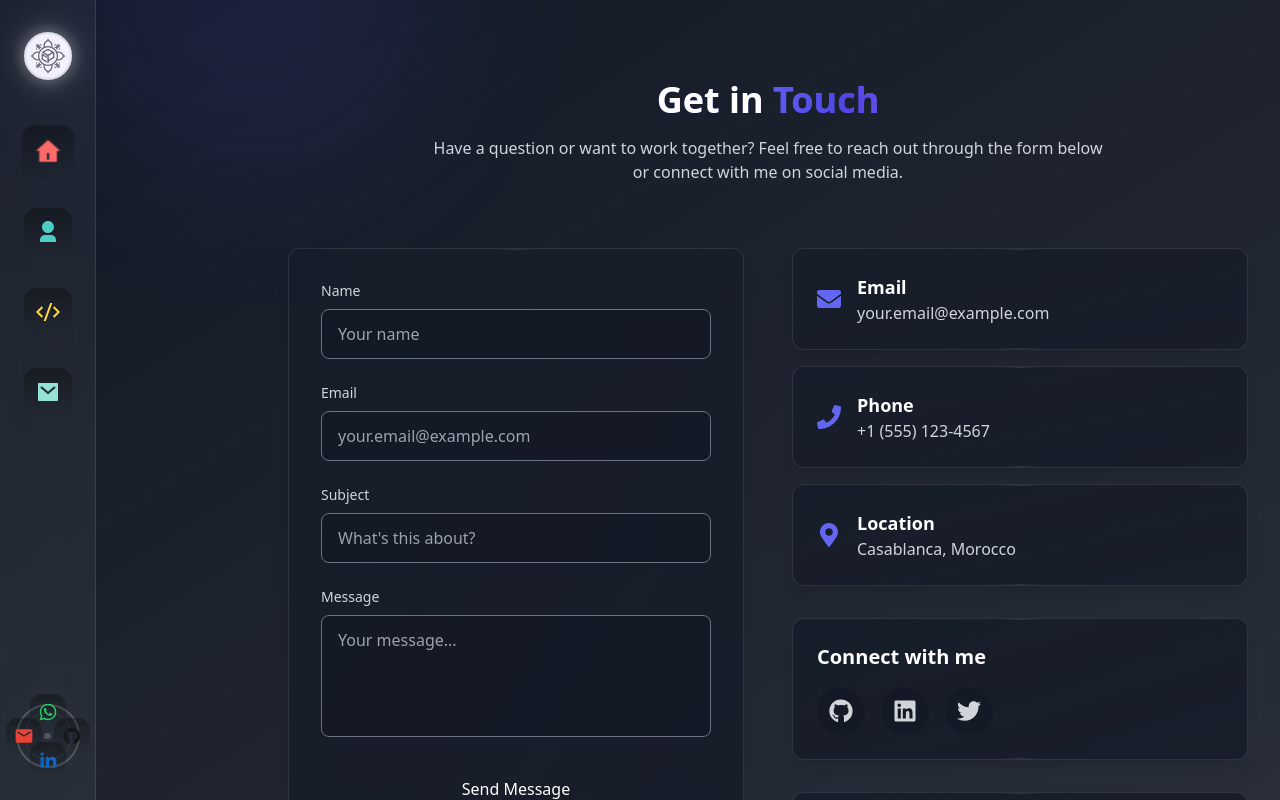
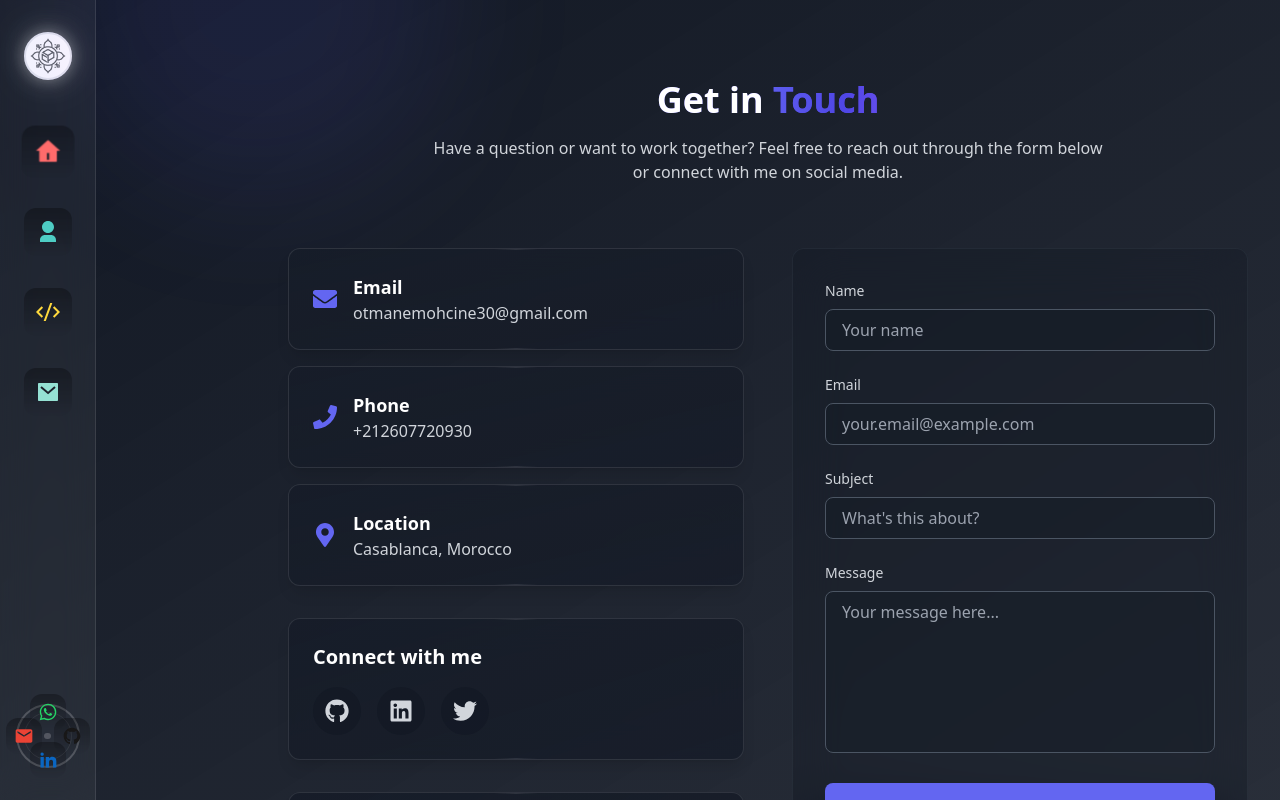
Before and after one commit to mohcine-otmane/Portfolio, a React (Create React App) app in the folder frontend/: page /contact in a window 1280 px wide. Shown: the top 800 px of the page. Built offline with nearby package versions, Linux system fonts and the light colour scheme.

Commit message:
Fix: Contact form layout and styles

```diff
--- a/frontend/src/pages/Contact.js
+++ b/frontend/src/pages/Contact.js
@@ -25,11 +25,27 @@ const Contact = () => {
     setSubmitStatus(null);
 
     try {
-      // Simulate API call
-      await new Promise(resolve => setTimeout(resolve, 1000));
+      const response = await fetch('http://localhost:5000/contact', {
+        method: 'POST',
+        headers: {
+          'Content-Type': 'application/json',
+        },
+        body: JSON.stringify({
+          name: formData.name,
+          email: formData.email,
+          subject: formData.subject,
+          message: formData.message,
+        }),
+      });
+
+      if (!response.ok) {
+        throw new Error('Failed to send message');
+      }
+
       setSubmitStatus('success');
       setFormData({ name: '', email: '', subject: '', message: '' });
     } catch (error) {
+      console.error('Error sending message:', error);
       setSubmitStatus('error');
     } finally {
       setIsSubmitting(false);
@@ -40,14 +56,14 @@ const Contact = () => {
     {
       icon: <FaEnvelope className="w-6 h-6" />,
       title: 'Email',
-      content: 'your.email@example.com',
-      link: 'mailto:your.email@example.com',
+      content: 'otmanemohcine30@gmail.com',
+      link: 'mailto:otmanemohcine30@gmail.com',
     },
     {
       icon: <FaPhone className="w-6 h-6" />,
       title: 'Phone',
-      content: '+1 (555) 123-4567',
-      link: 'tel:+15551234567',
+      content: '+212607720930',
+      link: 'tel:+212607720930',
     },
     {
       icon: <FaMapMarkerAlt className="w-6 h-6" />,
@@ -92,95 +108,6 @@ const Contact = () => {
         </div>
 
         <div className="grid grid-cols-1 lg:grid-cols-2 gap-12">
-          {/* Contact Form */}
-          <div className="glass-card p-8 animate-fadeIn">
-          <form onSubmit={handleSubmit} className="space-y-6">
-            <div>
-                <label htmlFor="name" className="block text-sm font-medium text-gray-300 mb-2">
-                  Name
-                </label>
-              <input
-                type="text"
-                  id="name"
-                name="name"
-                value={formData.name}
-                onChange={handleChange}
-                required
-                  className="w-full px-4 py-3 bg-background/50 border border-glass-border rounded-lg text-white placeholder-gray-400 focus:outline-none focus:ring-2 focus:ring-primary/50 focus:border-transparent transition-all"
-                  placeholder="Your name"
-              />
-            </div>
-
-            <div>
-                <label htmlFor="email" className="block text-sm font-medium text-gray-300 mb-2">
-                  Email
-                </label>
-              <input
-                type="email"
-                  id="email"
-                name="email"
-                value={formData.email}
-                onChange={handleChange}
-                required
-                  className="w-full px-4 py-3 bg-background/50 border border-glass-border rounded-lg text-white placeholder-gray-400 focus:outline-none focus:ring-2 focus:ring-primary/50 focus:border-transparent transition-all"
-                  placeholder="your.email@example.com"
-                />
-              </div>
-
-              <div>
-                <label htmlFor="subject" className="block text-sm font-medium text-gray-300 mb-2">
-                  Subject
-                </label>
-                <input
-                  type="text"
-                  id="subject"
-                  name="subject"
-                  value={formData.subject}
-                  onChange={handleChange}
-                  required
-                  className="w-full px-4 py-3 bg-background/50 border border-glass-border rounded-lg text-white placeholder-gray-400 focus:outline-none focus:ring-2 focus:ring-primary/50 focus:border-transparent transition-all"
-                  placeholder="What's this about?"
-              />
-            </div>
-
-            <div>
-                <label htmlFor="message" className="block text-sm font-medium text-gray-300 mb-2">
-                  Message
-                </label>
-              <textarea
-                  id="message"
-                name="message"
-                value={formData.message}
-                onChange={handleChange}
-                required
-                  rows={4}
-                  className="w-full px-4 py-3 bg-background/50 border border-glass-border rounded-lg text-white placeholder-gray-400 focus:outline-none focus:ring-2 focus:ring-primary/50 focus:border-transparent transition-all resize-none"
-                  placeholder="Your message..."
-              />
-            </div>
-
-              <button
-                type="submit"
-                disabled={isSubmitting}
-                className="w-full btn py-3 px-6 text-center transition-all duration-300"
-              >
-                {isSubmitting ? 'Sending...' : 'Send Message'}
-              </button>
-
-              {submitStatus === 'success' && (
-                <p className="text-green-400 text-center mt-4 animate-fadeIn">
-                  Message sent successfully! I'll get back to you soon.
-                </p>
-              )}
-
-              {submitStatus === 'error' && (
-                <p className="text-red-400 text-center mt-4 animate-fadeIn">
-                  Oops! Something went wrong. Please try again later.
-                </p>
-              )}
-          </form>
-        </div>
-
           {/* Contact Information */}
           <div className="space-y-8 animate-fadeIn delay-200">
             {/* Contact Cards */}
@@ -220,7 +147,7 @@ const Contact = () => {
               </div>
             </div>
 
-            {/* Map or Additional Info */}
+            {/* Map */}
             <div className="glass-card p-6">
               <h3 className="text-xl font-semibold text-white mb-4">Location</h3>
               <div className="aspect-w-16 aspect-h-9 rounded-lg overflow-hidden">
@@ -238,6 +165,90 @@ const Contact = () => {
               </div>
             </div>
           </div>
+
+          {/* Contact Form */}
+          <div className="bg-background/30 backdrop-blur-xl border border-gray-600/20 rounded-xl p-8 animate-fadeIn delay-300">
+            <form onSubmit={handleSubmit} className="space-y-6">
+              <div>
+                <label htmlFor="name" className="block text-sm font-medium text-gray-300 mb-2">
+                  Name
+                </label>
+                <input
+                  type="text"
+                  id="name"
+                  name="name"
+                  value={formData.name}
+                  onChange={handleChange}
+                  required
+                  className="w-full px-4 py-2 bg-background/30 border border-gray-600 rounded-lg text-white placeholder-gray-400 focus:outline-none focus:ring-2 focus:ring-primary focus:border-transparent hover:border-gray-500 transition-colors duration-200"
+                  placeholder="Your name"
+                />
+              </div>
+
+              <div>
+                <label htmlFor="email" className="block text-sm font-medium text-gray-300 mb-2">
+                  Email
+                </label>
+                <input
+                  type="email"
+                  id="email"
+                  name="email"
+                  value={formData.email}
+                  onChange={handleChange}
+                  required
+                  className="w-full px-4 py-2 bg-background/30 border border-gray-600 rounded-lg text-white placeholder-gray-400 focus:outline-none focus:ring-2 focus:ring-primary focus:border-transparent hover:border-gray-500 transition-colors duration-200"
+                  placeholder="your.email@example.com"
+                />
+              </div>
+
+              <div>
+                <label htmlFor="subject" className="block text-sm font-medium text-gray-300 mb-2">
+                  Subject
+                </label>
+                <input
+                  type="text"
+                  id="subject"
+                  name="subject"
+                  value={formData.subject}
+                  onChange={handleChange}
+                  required
+                  className="w-full px-4 py-2 bg-background/30 border border-gray-600 rounded-lg text-white placeholder-gray-400 focus:outline-none focus:ring-2 focus:ring-primary focus:border-transparent hover:border-gray-500 transition-colors duration-200"
+                  placeholder="What's this about?"
+                />
+              </div>
+
+              <div>
+                <label htmlFor="message" className="block text-sm font-medium text-gray-300 mb-2">
+                  Message
+                </label>
+                <textarea
+                  id="message"
+                  name="message"
+                  value={formData.message}
+                  onChange={handleChange}
+                  required
+                  rows="6"
+                  className="w-full px-4 py-2 bg-background/30 border border-gray-600 rounded-lg text-white placeholder-gray-400 focus:outline-none focus:ring-2 focus:ring-primary focus:border-transparent hover:border-gray-500 transition-colors duration-200 resize-none"
+                  placeholder="Your message here..."
+                />
+              </div>
+
+              <button
+                type="submit"
+                disabled={isSubmitting}
+                className="w-full py-3 px-6 bg-primary text-white rounded-lg font-medium hover:bg-primary/90 transition-all duration-300 disabled:opacity-50 disabled:cursor-not-allowed"
+              >
+                {isSubmitting ? 'Sending...' : 'Send Message'}
+              </button>
+
+              {submitStatus === 'success' && (
+                <p className="text-green-400 text-center">Message sent successfully!</p>
+              )}
+              {submitStatus === 'error' && (
+                <p className="text-red-400 text-center">Failed to send message. Please try again.</p>
+              )}
+            </form>
+          </div>
         </div>
       </div>
     </div>
--- a/frontend/src/pages/Home.js
+++ b/frontend/src/pages/Home.js
@@ -143,7 +143,7 @@ const Home = () => {
         className="absolute top-0 -left-4 w-72 h-72 bg-primary rounded-full mix-blend-multiply filter blur-3xl opacity-10 z-0"
         animate={{
           scale: [1, 1.2, 1],
-          rotate: [0, 90, 0],
+          rotate: [0, 180, 360],
         }}
         transition={{
           duration: 20,
@@ -155,7 +155,7 @@ const Home = () => {
         className="absolute top-0 -right-4 w-72 h-72 bg-secondary rounded-full mix-blend-multiply filter blur-3xl opacity-10 z-0"
         animate={{
           scale: [1.2, 1, 1.2],
-          rotate: [90, 0, 90],
+          rotate: [0, -180, -360],
         }}
         transition={{
           duration: 20,
@@ -167,7 +167,7 @@ const Home = () => {
         className="absolute -bottom-8 left-20 w-72 h-72 bg-accent rounded-full mix-blend-multiply filter blur-3xl opacity-10 z-0"
         animate={{
           scale: [1, 1.2, 1],
-          rotate: [0, -90, 0],
+          rotate: [0, 180, 360],
         }}
         transition={{
           duration: 20,
@@ -309,10 +309,9 @@ const Home = () => {
                     onMouseLeave={() => { setIsIconHovered(false); setHoveredTech(null); }}
                   >
                     <div className={`p-4 rounded-2xl shadow-lg transition-all duration-300 relative overflow-visible flex items-center justify-center
-                      ${techStackStyles[tech.name]?.bgColor || 'bg-white/10'}
+                      ${techStackStyles[tech.name]?.bgColor || 'bg-white/10'} hover:scale-110 hover:shadow-2xl
                       ${techStackStyles[tech.name]?.hoverBgColor?.replace('group-hover', 'hover') || ''}
                       ${techStackStyles[tech.name]?.glowColor?.replace('group-hover', 'hover') || ''}
-                      hover:scale-110
                       ${techStackStyles[tech.name]?.animation?.replace('group-hover', 'hover') || ''}`}
                     >
                       <div className={`w-5 h-5 flex items-center justify-center ${techStackStyles[tech.name]?.color || ''}`}>
```
